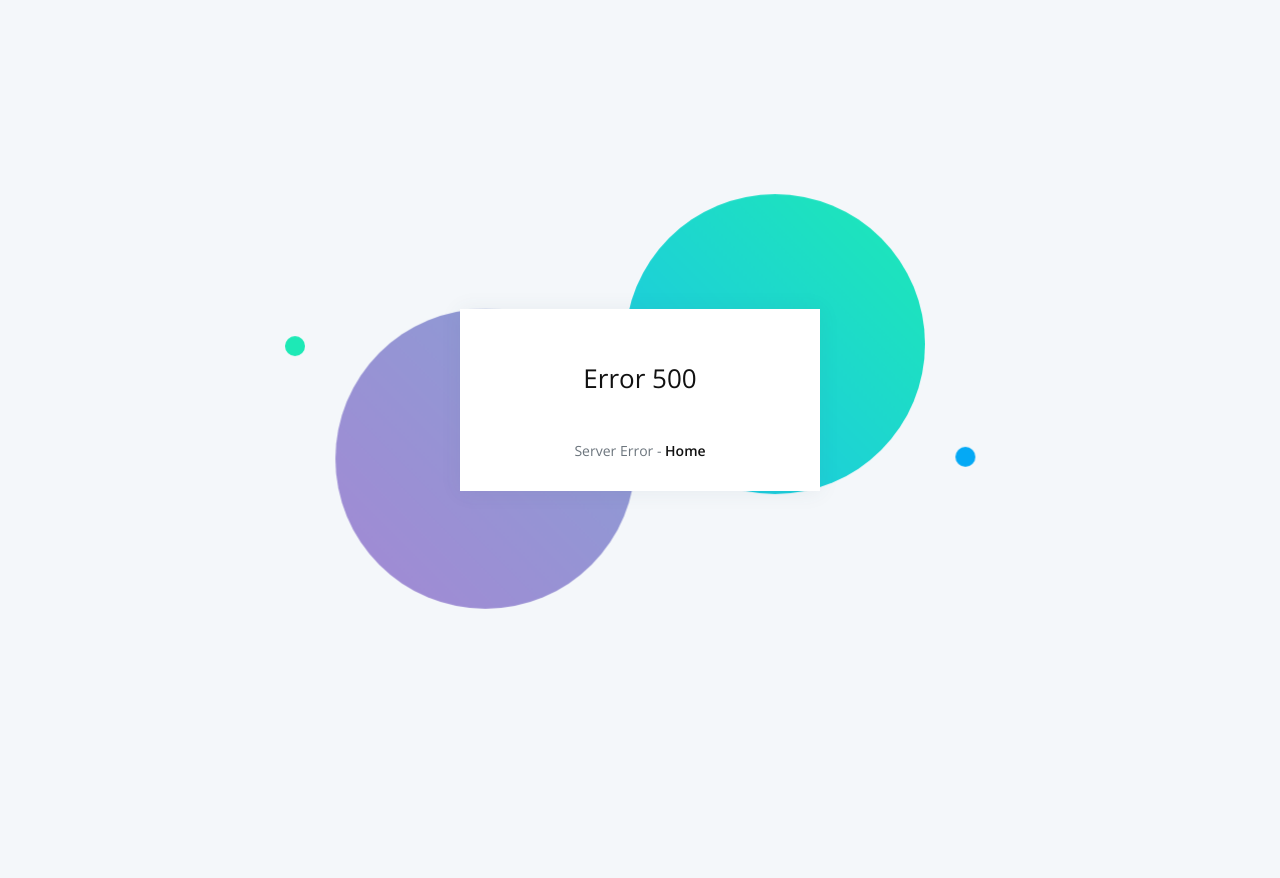
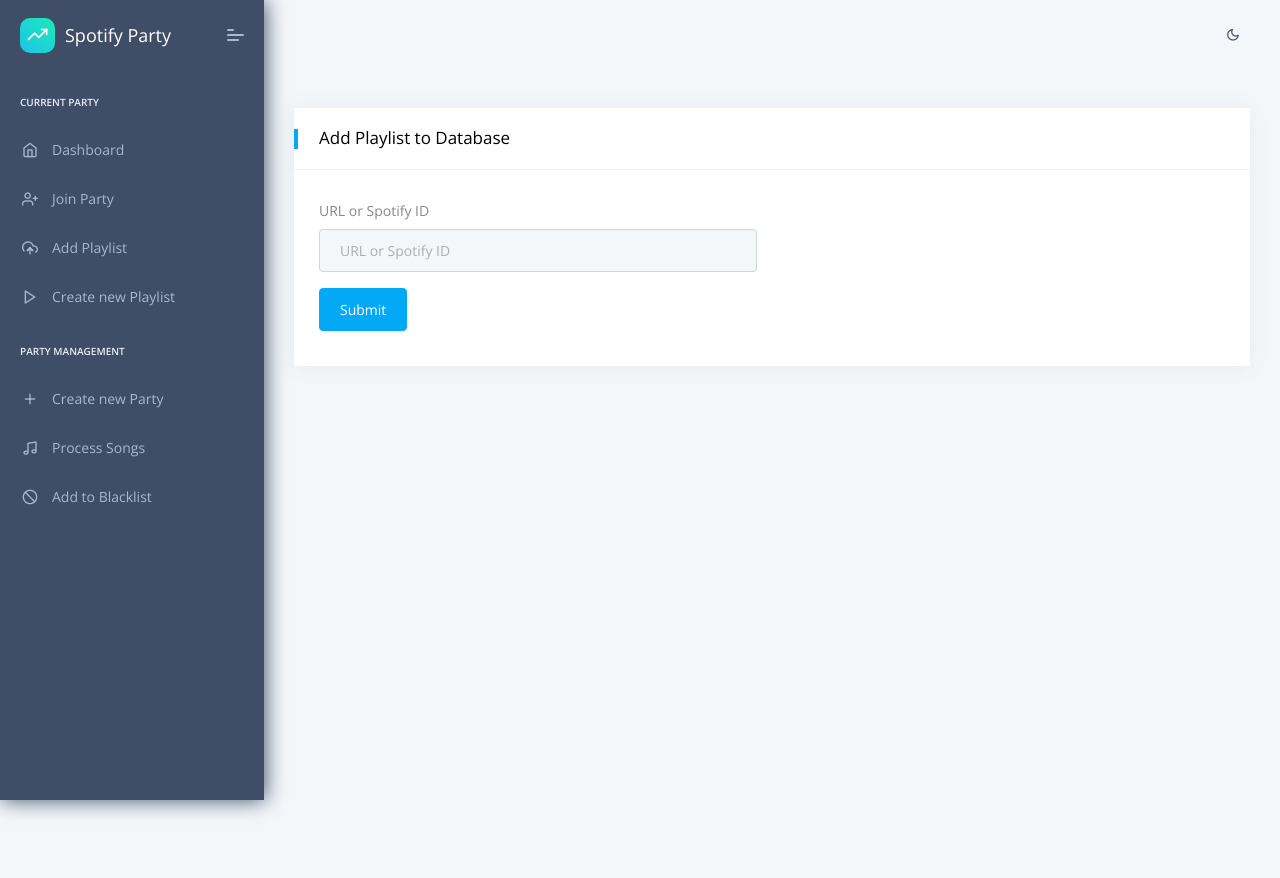
Before and after one commit to henrydatei/party-tool-spotify, a Django app: page /addPlaylist/ in a window 1280 px wide. Before the commit the page ends 609 px from the top, so only its background shows below. Run offline with Django 3.2, Linux system fonts and the light colour scheme; tables that the repository leaves empty hold one stand-in row (values such as "Sample post"); parts of the project's set-up code (start-up, migrations or seed data) failed here and were passed over; some libraries are stand-ins or nearby versions.

Commit message:
manually add playlists #1

```diff
--- a/apps/home/urls.py
+++ b/apps/home/urls.py
@@ -17,6 +17,7 @@ urlpatterns = [
     path('processSongs/', views.processSongs, name='processSongs'),
     path('addToBlacklist/', views.addToBlacklist, name='addToBlacklist'),
     path('addPlaylistToSpotify/<int:playlist_id>', views.addPlaylistToSpotify, name='addPlaylistToSpotify'),
+    path('addPlaylist/', views.addPlaylist, name='addPlaylist'),
 
     # Matches any html file
     re_path(r'^.*\.*', views.pages, name='pages'),
--- a/apps/home/views.py
+++ b/apps/home/views.py
@@ -49,7 +49,7 @@ my_id = my_sp.me()["id"]
 
 # filter for songs
 PARTY_FILTER = {
-    "min_danceability": 0.8,
+    "min_danceability": 0.7,
     "min_energy": 0.6,
     "max_liveness": 0.3,
     "max_duration_ms": 240000,
@@ -402,6 +402,43 @@ def addPlaylistToSpotify(request: HttpRequest, playlist_id: int):
     playlist.save()
     return redirect('home')
 
+def addPlaylist(request: HttpRequest):
+    currentParty = Party.objects.filter(active=True).first()
+    if not currentParty:
+        return render(request, 'home/noParty.html')
+
+    if request.method == 'POST':
+        url_or_id = request.POST['url_or_id']
+        try:
+            playlist = my_sp.playlist(url_or_id)
+            for item in playlist['tracks']['items']:
+                # Check if song is already in database
+                if Song.objects.filter(spotify_id=item['track']['id']).exists():
+                    song = Song.objects.get(spotify_id=item['track']['id'])
+                    currentParty.songs_from_users.add(song)
+                    continue
+                song = Song()
+                song.title = item['track']['name']
+                song.spotify_id = item['track']['id']
+                song.popularity = item['track']['popularity']
+                song.duration_ms = item['track']['duration_ms']
+                song.cover = item['track']['album']['images'][0]['url']
+                song.save()
+                for artist in item['track']['artists']:
+                    if not Artist.objects.filter(spotify_id=artist['id']).exists():
+                        a = Artist()
+                        a.name = artist['name']
+                        a.spotify_id = artist['id']
+                        a.save()
+                    song.artists.add(Artist.objects.get(spotify_id=artist['id']))
+                song.save()
+                currentParty.songs_from_users.add(song)
+        except Exception as e:
+            print(f"Error with {url_or_id}: {e}")
+            pass
+        return redirect('processSongs')
+    return render(request, 'home/addPlaylist.html')
+
 def pages(request: HttpRequest):
     context = {}
     # All resource paths end in .html.
--- /dev/null
+++ b/apps/templates/home/addPlaylist.html
@@ -0,0 +1,58 @@
+{% extends "layouts/base.html" %}
+
+{% block title %} Add playlist to database {% endblock %}
+
+<!-- Specific CSS goes HERE -->
+{% block stylesheets %}{% endblock stylesheets %}
+
+{% block content %}
+
+    <!-- [ Main Content ] start -->
+    <div class="pcoded-main-container">
+        <div class="pcoded-wrapper">
+
+            <div class="pcoded-content">
+                <div class="pcoded-inner-content">
+                    <!-- [ breadcrumb ] start -->
+
+                    <!-- [ breadcrumb ] end -->
+                    <div class="main-body">
+                        <div class="page-wrapper">
+                            <!-- [ Main Content ] start -->
+                            <div class="row">
+                                <div class="col-sm-12">
+                                    <div class="card">
+                                        <div class="card-header">
+                                            <h5>Add Playlist to Database</h5>
+                                        </div>
+                                        <div class="card-body">
+                                            <div class="row">
+                                                <div class="col-md-6">
+                                                    <form method="POST" action="#">
+                                                        {% csrf_token %}
+                                                        <div class="form-group">
+                                                            <label for="url_or_id">URL or Spotify ID</label>
+                                                            <input type="text" class="form-control" id="url_or_id" placeholder="URL or Spotify ID" name="url_or_id">
+                                                        </div>
+                                                        <button type="submit" class="btn btn-primary">Submit</button>
+                                                    </form>
+                                                </div>
+                                            </div>
+                                        </div>
+                                    </div>
+                                </div>
+                            </div>
+                            <!-- [ Main Content ] end -->
+                        </div>
+                    </div>
+                </div>
+            </div>
+
+        </div>
+    </div>
+    <!-- [ Main Content ] end -->
+
+{% endblock content %}
+
+<!-- Specific Page JS goes HERE  -->
+{% block javascripts %}{% endblock javascripts %}
--- a/apps/templates/includes/sidebar.html
+++ b/apps/templates/includes/sidebar.html
@@ -25,6 +25,11 @@
                     <a href="/joinParty/" class="nav-link">
                         <span class="pcoded-micon"><i class="feather icon-user-plus"></i></span>
                             <span class="pcoded-mtext">Join Party</span></a>
+                </li>
+                <li data-username="dashboard"
+                    class="nav-item">
+                    <a href="/addPlaylist/" class="nav-link "><span class="pcoded-micon"><i class="feather icon-upload-cloud"></i></span><span
+                            class="pcoded-mtext">Add Playlist</span></a>
                 </li>
                 <li data-username="Profile Page"
                     class="nav-item">
```
